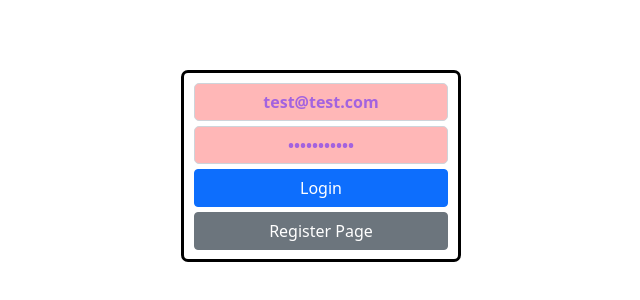
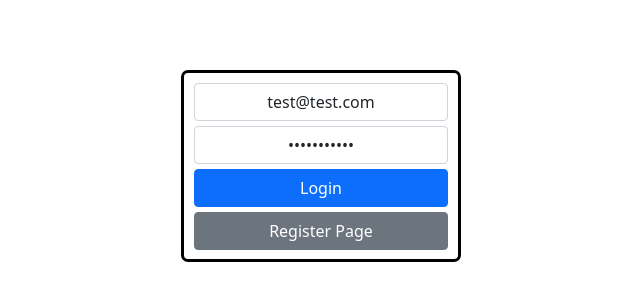
Before and after one commit to TalanVladimir/my-react, a React app: page /login in a window 1280 px wide. Shown: the part 234-534 px from the top of the page, without its empty margins (319-959 px from the left). Built offline with nearby package versions, Linux system fonts and the light colour scheme; no server answers.

Commit message:
fork: remove unusable styles

```diff
--- a/src/components/Login/styles.scss
+++ b/src/components/Login/styles.scss
@@ -19,11 +19,7 @@ $borders-radius: 5px;
   font-weight: 900;
 
   input {
-    border-radius: $borders-radius;
-    color: rgb(163, 99, 223);
-    font-weight: 900;
     text-align: center;
-    background: rgb(255, 183, 183);
   }
 
   a,
--- a/src/components/Register/styles.scss
+++ b/src/components/Register/styles.scss
@@ -19,11 +19,7 @@ $borders-radius: 5px;
   font-weight: 900;
 
   input {
-    border-radius: $borders-radius;
-    color: rgb(163, 99, 223);
-    font-weight: 900;
     text-align: center;
-    background: rgb(255, 183, 183);
   }
 
   a,
```
